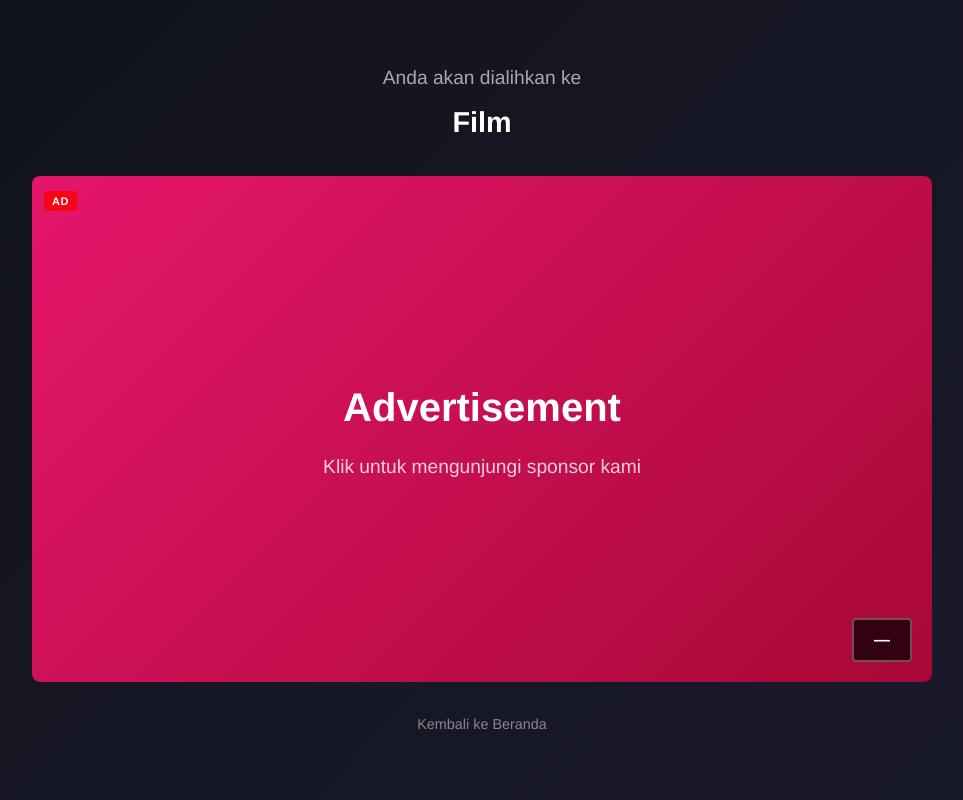
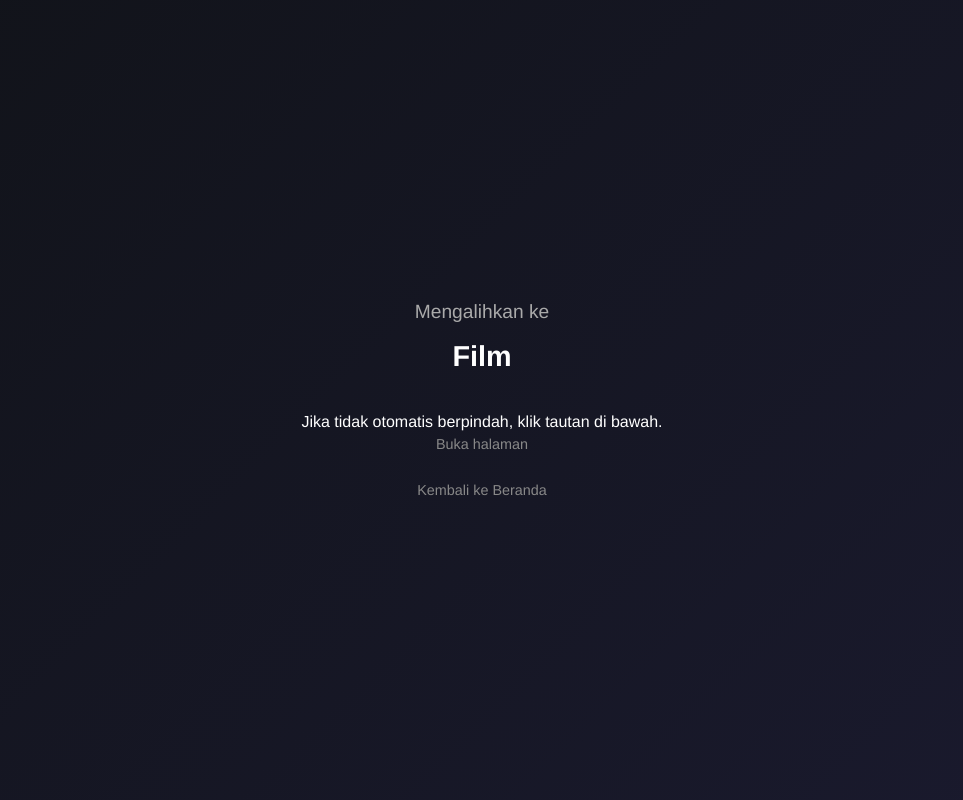
Before and after one commit to ben6633ben-hue/movie, a Next.js app: page /redirect in a window 1280 px wide. Shown: the whole page, without its empty margins (158-1121 px from the left). Built offline with nearby package versions, Linux system fonts and the light colour scheme.

Commit message:
Removed Ad

```diff
--- a/app/(pages)/redirect/page.tsx
+++ b/app/(pages)/redirect/page.tsx
@@ -1,9 +1,53 @@
 "use client";
 
-import { useSearchParams, useRouter } from "next/navigation";
-import { Suspense, useEffect, useState, useRef } from "react";
+import { useSearchParams } from "next/navigation";
+import { Suspense, useEffect } from "react";
 import Link from "next/link";
-import { Ad, getRandomAd, fallbackAd } from "@/app/data/ads";
+// Uncomment for ad flow (show video/image ad before redirect):
+// import { useRouter } from "next/navigation";
+// import { useState, useRef } from "react";
+// import { Ad, getRandomAd, fallbackAd } from "@/app/data/ads";
+
+function RedirectContent() {
+  const searchParams = useSearchParams();
+  const targetUrl = searchParams.get("url") || "/";
+  const movieTitle = searchParams.get("title") || "Film";
+
+  // Skip ad for now: redirect directly to the target page
+  useEffect(() => {
+    if (!targetUrl || targetUrl === "/") return;
+    try {
+      const decoded = decodeURIComponent(targetUrl);
+      window.location.href = decoded;
+    } catch {
+      window.location.href = targetUrl;
+    }
+  }, [targetUrl]);
+
+  return (
+    <div className="redirect-page">
+      <div className="redirect-container">
+        <div className="redirect-header">
+          <h1>Mengalihkan ke</h1>
+          <p className="movie-title">{movieTitle}</p>
+          <p className="redirect-hint">Jika tidak otomatis berpindah, klik tautan di bawah.</p>
+        </div>
+        <div className="redirect-actions">
+          <a href={targetUrl ? decodeURIComponent(targetUrl) : "/"} className="btn-back" target="_blank" rel="noopener noreferrer">
+            Buka halaman
+          </a>
+          <Link href="/" className="btn-back" style={{ marginTop: "0.5rem" }}>
+            Kembali ke Beranda
+          </Link>
+        </div>
+      </div>
+    </div>
+  );
+}
+
+/*
+  ========== AD FLOW (commented out for now – uncomment to show ad before redirect) ==========
+  Replace RedirectContent above with the following and uncomment the imports at the top:
 
   function RedirectContent() {
     const searchParams = useSearchParams();
@@ -14,145 +58,47 @@ function RedirectContent() {
     const [currentAd, setCurrentAd] = useState<Ad>(fallbackAd);
     const [adError, setAdError] = useState(false);
     const [canSkip, setCanSkip] = useState(false);
-  const [adWatched, setAdWatched] = useState(false);
     const [isPlaying, setIsPlaying] = useState(false);
     const [playbackTime, setPlaybackTime] = useState(0);
     const [remainingTime, setRemainingTime] = useState(5);
     const videoRef = useRef<HTMLVideoElement>(null);
     const playbackIntervalRef = useRef<NodeJS.Timeout | null>(null);
 
+    useEffect(() => { setCurrentAd(getRandomAd()); }, []);
+
     useEffect(() => {
-    // Randomly pick an ad
-    setCurrentAd(getRandomAd());
-  }, []);
-
-  // Track video playback time or image viewing time
-  useEffect(() => {
-    // For image ads, start countdown immediately when component mounts
       if (currentAd.type === "image" && !adError) {
         const imageTimer = setInterval(() => {
           setPlaybackTime((prev) => {
             const newTime = prev + 1;
-          const remaining = Math.max(0, 5 - newTime);
-          setRemainingTime(remaining);
-
-          if (newTime >= 5) {
-            setCanSkip(true);
-            clearInterval(imageTimer);
-          }
+            setRemainingTime(Math.max(0, 5 - newTime));
+            if (newTime >= 5) setCanSkip(true);
             return newTime;
           });
         }, 1000);
-
         return () => clearInterval(imageTimer);
       }
-
-    // For video ads, track playback time only when playing with sound
       if (isPlaying && videoRef.current && currentAd.type === "video") {
-      // Start tracking playback time
         playbackIntervalRef.current = setInterval(() => {
-        if (videoRef.current) {
-          // Only count time if video is playing, not paused, not ended, and not muted
-          if (
-            !videoRef.current.paused &&
-            !videoRef.current.ended &&
-            !videoRef.current.muted
-          ) {
-            const currentTime = videoRef.current.currentTime;
-            const watchedTime = Math.floor(currentTime);
-
+          if (videoRef.current && !videoRef.current.paused && !videoRef.current.ended && !videoRef.current.muted) {
+            const watchedTime = Math.floor(videoRef.current.currentTime);
             setPlaybackTime(watchedTime);
-            const remaining = Math.max(0, 5 - watchedTime);
-            setRemainingTime(remaining);
-
-            if (watchedTime >= 5) {
-              setCanSkip(true);
-              if (playbackIntervalRef.current) {
-                clearInterval(playbackIntervalRef.current);
+            setRemainingTime(Math.max(0, 5 - watchedTime));
+            if (watchedTime >= 5) setCanSkip(true);
           }
+        }, 100);
       }
-          }
-        }
-      }, 100); // Check every 100ms for smoother updates
-    } else {
-      // Clear interval when not playing
-      if (playbackIntervalRef.current) {
-        clearInterval(playbackIntervalRef.current);
-        playbackIntervalRef.current = null;
-      }
-    }
-
-    return () => {
-      if (playbackIntervalRef.current) {
-        clearInterval(playbackIntervalRef.current);
-      }
-    };
+      return () => { if (playbackIntervalRef.current) clearInterval(playbackIntervalRef.current); };
     }, [isPlaying, currentAd.type, adError]);
 
-  // Handle video play event
-  const handleVideoPlay = () => {
-    if (videoRef.current) {
-      // Ensure video is unmuted when user plays
-      videoRef.current.muted = false;
-      setIsPlaying(true);
-    }
-  };
-
-  // Handle video pause event
-  const handleVideoPause = () => {
-    setIsPlaying(false);
-  };
-
-  // Handle video ended event
-  const handleVideoEnded = () => {
-    setIsPlaying(false);
-    // If video ends before 5 seconds, still allow skip if they watched enough
-    if (
-      playbackTime >= 5 ||
-      (videoRef.current && videoRef.current.duration >= 5)
-    ) {
-      setCanSkip(true);
-    }
-  };
-
-  // Handle volume/mute changes
-  const handleVolumeChange = () => {
-    if (videoRef.current && videoRef.current.muted) {
-      // If muted, pause the timer (don't count time while muted)
-      // The interval will automatically stop counting because of the muted check
-    }
-  };
-
-  const handleAdError = () => {
-    setAdError(true);
-    setCurrentAd(fallbackAd);
-  };
-
-  const handleSkip = () => {
-    if (canSkip) {
-      setAdWatched(true);
-      router.push(targetUrl);
-    }
-  };
-
+    const handleVideoPlay = () => { if (videoRef.current) { videoRef.current.muted = false; setIsPlaying(true); } };
+    const handleVideoPause = () => setIsPlaying(false);
+    const handleVideoEnded = () => { setIsPlaying(false); if (playbackTime >= 5) setCanSkip(true); };
+    const handleAdError = () => { setAdError(true); setCurrentAd(fallbackAd); };
+    const handleSkip = () => { if (canSkip) window.location.href = targetUrl; };
     const handleAdClick = (e: React.MouseEvent) => {
-    // Allow clicking on ad to visit sponsor (but not on skip button area or video controls)
       const target = e.target as HTMLElement;
-
-    // Don't handle click if it's on:
-    // - Skip overlay
-    // - Video element or its controls
-    // - Play overlay prompt
-    if (
-      target.closest(".ad-skip-overlay") ||
-      target.tagName === "VIDEO" ||
-      target.closest("video") ||
-      (target.closest(".ad-play-overlay") && !target.closest(".ad-play-prompt"))
-    ) {
-      return; // Let the video/controls handle the click
-    }
-
-    // For image ads or clicking outside video controls, open sponsor link
+      if (target.closest(".ad-skip-overlay") || target.tagName === "VIDEO" || target.closest("video")) return;
       if (currentAd.type === "image" || !target.closest("video")) {
         e.stopPropagation();
         window.open(currentAd.link, "_blank", "noopener,noreferrer");
@@ -160,60 +106,12 @@ function RedirectContent() {
     };
 
     const renderAd = () => {
-    if (adError) {
-      return (
-        <div className="ad-placeholder">
-          <span>Advertisement</span>
-          <p>Klik untuk mengunjungi sponsor kami</p>
-        </div>
+      if (adError) return <div className="ad-placeholder"><span>Advertisement</span></div>;
+      if (currentAd.type === "video") return (
+        <video ref={videoRef} src={currentAd.media} className="ad-video" playsInline controls
+          onError={handleAdError} onPlay={handleVideoPlay} onPause={handleVideoPause} onEnded={handleVideoEnded} />
       );
-    }
-
-    if (currentAd.type === "video") {
-      return (
-        <video
-          ref={videoRef}
-          src={currentAd.media}
-          className="ad-video"
-          playsInline
-          controls
-          onError={handleAdError}
-          onPlay={handleVideoPlay}
-          onPause={handleVideoPause}
-          onEnded={handleVideoEnded}
-          onVolumeChange={handleVolumeChange}
-          onTimeUpdate={() => {
-            // Update playback time in real-time - only count if playing and not muted
-            if (
-              videoRef.current &&
-              isPlaying &&
-              !videoRef.current.muted &&
-              !videoRef.current.paused
-            ) {
-              const currentTime = Math.floor(videoRef.current.currentTime);
-              if (currentTime !== playbackTime) {
-                setPlaybackTime(currentTime);
-                const remaining = Math.max(0, 5 - currentTime);
-                setRemainingTime(remaining);
-
-                if (currentTime >= 5) {
-                  setCanSkip(true);
-                }
-              }
-            }
-          }}
-        />
-      );
-    }
-
-    return (
-      <img
-        src={currentAd.media}
-        alt={currentAd.alt}
-        className="ad-image"
-        onError={handleAdError}
-      />
-    );
+      return <img src={currentAd.media} alt={currentAd.alt} className="ad-image" onError={handleAdError} />;
     };
 
     return (
@@ -223,89 +121,43 @@ function RedirectContent() {
             <h1>Anda akan dialihkan ke</h1>
             <p className="movie-title">{movieTitle}</p>
           </div>
-
           <div className="youtube-ad-container">
             <div className="ad-wrapper">
-            <div className="ad-content" onClick={handleAdClick}>
-              {renderAd()}
-            </div>
-
-            {/* Skip button overlay - YouTube style */}
-            <div
-              className="ad-skip-overlay"
-              onClick={(e) => e.stopPropagation()}
-            >
+              <div className="ad-content" onClick={handleAdClick}>{renderAd()}</div>
+              <div className="ad-skip-overlay">
                 {canSkip ? (
-                <button
-                  onClick={handleSkip}
-                  className="ad-skip-button"
-                  aria-label="Skip ad"
-                >
-                  Skip Ad
-                  <span className="skip-arrow">›</span>
-                </button>
+                  <button onClick={handleSkip} className="ad-skip-button">Skip Ad <span className="skip-arrow">›</span></button>
                 ) : (
-                <div className="ad-skip-countdown">
-                  {currentAd.type === "image" || isPlaying ? (
-                    <span className="skip-timer">{remainingTime}</span>
-                  ) : (
-                    <span className="skip-timer">—</span>
+                  <div className="ad-skip-countdown"><span className="skip-timer">{currentAd.type === "image" || isPlaying ? remainingTime : "—"}</span></div>
                 )}
               </div>
-              )}
-            </div>
-
-            {/* Play overlay for video ads - shown when not playing */}
               {currentAd.type === "video" && !isPlaying && !adError && (
                 <div className="ad-play-overlay">
-                <div
-                  className="ad-play-prompt"
-                  onClick={(e) => {
-                    // Clicking the prompt area will play the video
-                    e.stopPropagation();
-                    if (videoRef.current) {
-                      videoRef.current.play().catch((err) => {
-                        console.error("Error playing video:", err);
-                      });
-                    }
-                  }}
-                >
+                  <div className="ad-play-prompt" onClick={() => videoRef.current?.play()}>
                     <p>Putar iklan untuk melanjutkan</p>
-                  <p className="ad-play-hint">
-                    Tonton selama 5 detik dengan suara untuk melewati
-                  </p>
+                    <p className="ad-play-hint">Tonton selama 5 detik dengan suara untuk melewati</p>
                   </div>
                 </div>
               )}
-
-            {/* Viewing prompt for image ads */}
               {currentAd.type === "image" && !canSkip && !adError && (
                 <div className="ad-play-overlay">
                   <div className="ad-play-prompt">
                     <p>Lihat iklan untuk melanjutkan</p>
-                  <p className="ad-play-hint">
-                    Tunggu {remainingTime} detik untuk melewati
-                  </p>
+                    <p className="ad-play-hint">Tunggu {remainingTime} detik untuk melewati</p>
                   </div>
                 </div>
               )}
-
-            {/* Ad label */}
-            <div className="ad-label-overlay">
-              <span className="ad-badge">Ad</span>
+              <div className="ad-label-overlay"><span className="ad-badge">Ad</span></div>
             </div>
           </div>
-        </div>
-
           <div className="redirect-actions">
-          <Link href="/" className="btn-back">
-            Kembali ke Beranda
-          </Link>
+            <Link href="/" className="btn-back">Kembali ke Beranda</Link>
           </div>
         </div>
       </div>
     );
   }
+*/
 
 export default function RedirectPage() {
   return (
```
Also changed, not shown: app/(pages)/movie/[id]/MoviePageClient.tsx (line endings or trailing spaces), lib/featured.ts (line endings or trailing spaces). Lines whose indentation alone changed are shown as unchanged.
